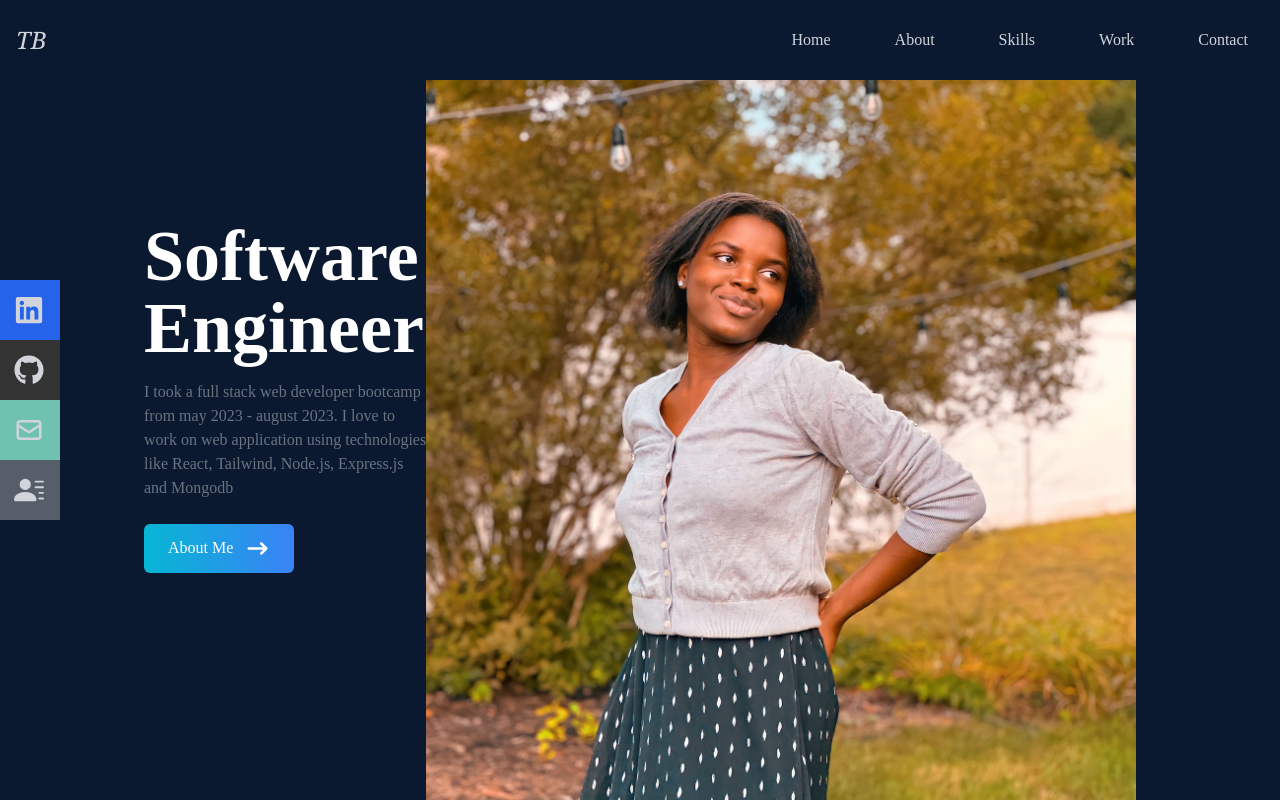
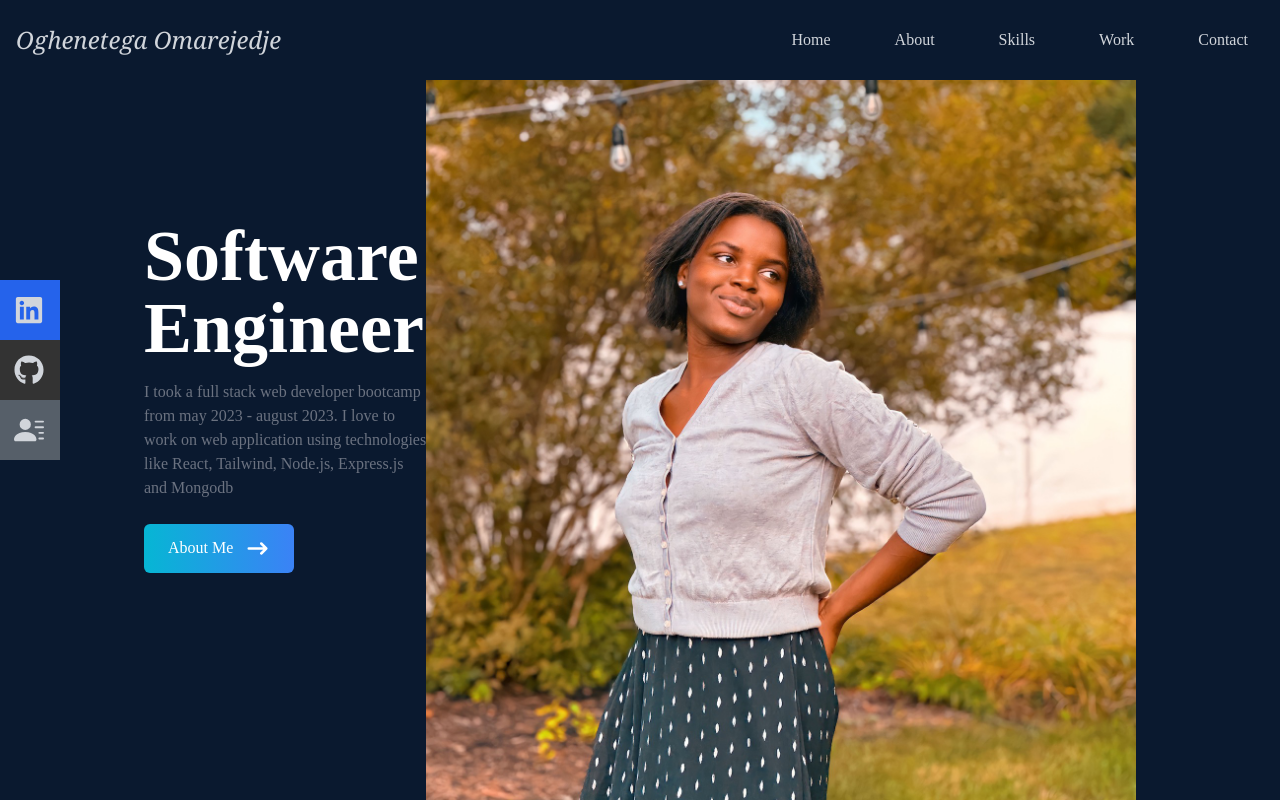
Before and after one commit to tegaomare/react-personal-portfolio, a React (Create React App) app: page / in a window 1280 px wide. Shown: the top 800 px of the page. Built offline with nearby package versions, Linux system fonts and the light colour scheme.

Commit message:
name added, links added, and email li deleted

```diff
--- a/src/components/Navbar.jsx
+++ b/src/components/Navbar.jsx
@@ -4,8 +4,6 @@ import {
   FaTimes,
   FaGithub,
   FaLinkedin,
-  FaFacebook,
-  FaLinkedinIn,
 } from 'react-icons/fa';
 import { HiOutlineMail } from 'react-icons/hi';
 import { BsFillPersonLinesFill } from 'react-icons/bs';
@@ -18,7 +16,7 @@ const Navbar = () => {
   return (
     <div className='fixed w-full h-[80px] flex justify-between items-center px-4 bg-[#0a192f] text-gray-300'>
       <div>
-        <h1 className=' font-thin text-2xl italic font-serif'>TB</h1>
+        <h1 className=' font-thin text-2xl italic font-serif'>Oghenetega Omarejedje</h1>
       </div>
       {/* menu */}
       <ul className='hidden md:flex gap-x-8'>
@@ -96,7 +94,7 @@ const Navbar = () => {
           <li className='w-[160px] h-[60px] flex justify-between items-center ml-[-100px] hover:ml-[-10px] duration-300 bg-blue-600'>
             <a
               className='flex justify-between items-center w-full text-gray-300'
-              href='/'
+              href='https://www.linkedin.com/in/oghenetega-omarejedje-7749b027b/'
             >
               Linkedin <FaLinkedin size={30} />
             </a>
@@ -109,18 +107,10 @@ const Navbar = () => {
               Github <FaGithub size={30} />
             </a>
           </li>
-          <li className='w-[160px] h-[60px] flex justify-between items-center ml-[-100px] hover:ml-[-10px] duration-300 bg-[#6fc2b0]'>
-            <a
-              className='flex justify-between items-center w-full text-gray-300'
-              href='/'
-            >
-              Email <HiOutlineMail size={30} />
-            </a>
-          </li>
           <li className='w-[160px] h-[60px] flex justify-between items-center ml-[-100px] hover:ml-[-10px] duration-300 bg-[#565f69]'>
             <a
               className='flex justify-between items-center w-full text-gray-300'
-              href='/'
+              href='https://docs.google.com/document/d/160wvPstqNF5oNzTbOFMvmrTa7wWVmaw6Q9nNlxYO6zA/edit?usp=sharing'
             >
               Resume <BsFillPersonLinesFill size={30} />
             </a>
```
